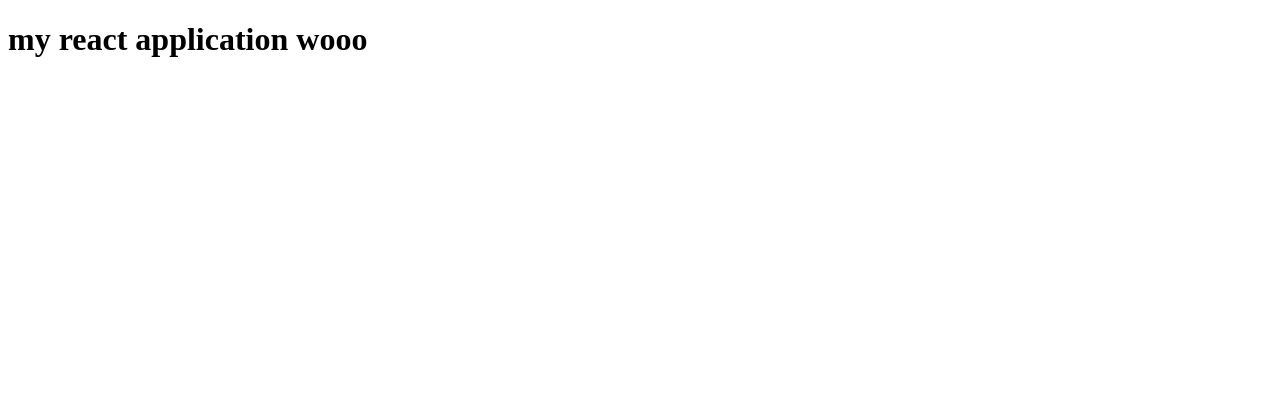
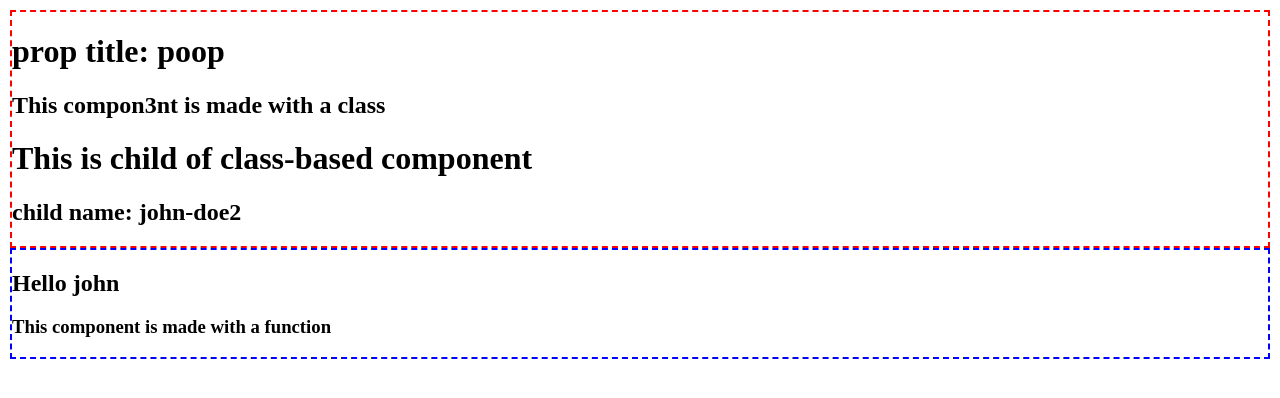
Before and after one commit to longb1/webpack-frontpage, a React app: page / in a window 1280 px wide. Shown: the top 398 px of the page. Built offline with nearby package versions, Linux system fonts and the light colour scheme.

Commit message:
implement function and class based components
learn syntax for function and class based components

```diff
--- a/src/components/App.js
+++ b/src/components/App.js
@@ -1,13 +1,35 @@
 import React, {Component} from 'react';
 
 class App extends Component {
+    constructor(props) {
+        super(props);
+    }
+
     render (){
         return(
-            <div>
-                <h1>my react application wooo</h1>
+            <div style={{border: "2px dashed red"}}>
+                <h1>prop title: {this.props.title}</h1>
+                <h2>This compon3nt is made with a class</h2>
+                <App2 name="john-doe2"/>
             </div>
         )
     }
 }
 
+class App2 extends Component {
+    constructor(props) {
+        super(props);
+    }
+
+    render (){
+        return(
+            <div>
+                <h1>This is child of class-based component</h1>
+                <h2>child name: {this.props.name}</h2>
+            </div>
+        )
+    }
+}
+
+
 export default App
--- /dev/null
+++ b/src/components/functionComp.js
@@ -0,0 +1,9 @@
+import React from 'react';
+export default function FunctionComponent(props){
+    return(
+        <div style={{border: "2px dashed blue"}}>
+            <h2>Hello {props.user}</h2>
+            <h3>This component is made with a function</h3>
+        </div>
+    );
+}
--- a/src/index.js
+++ b/src/index.js
@@ -1,5 +1,16 @@
 import React from "react";
 import ReactDOM from "react-dom";
 import App from './components/App.js';
+import FunctionComponent from "./components/functionComp.js";
+import "./style.css"
 
-ReactDOM.render(<App/>,document.getElementById('app'))
+const root = ReactDOM.createRoot(document.getElementById('app'));
+
+root.render(
+
+    <div >
+        <App title="poop"/>
+        <FunctionComponent user="john" />
+    </div>
+
+)
--- a/src/style.css
+++ b/src/style.css
@@ -1,5 +1,5 @@
-*{
+body{
   box-sizing: border-box;
-  margin: 0;
-  padding: 0;
+  margin:auto;
+  padding:10px;
 }
```
